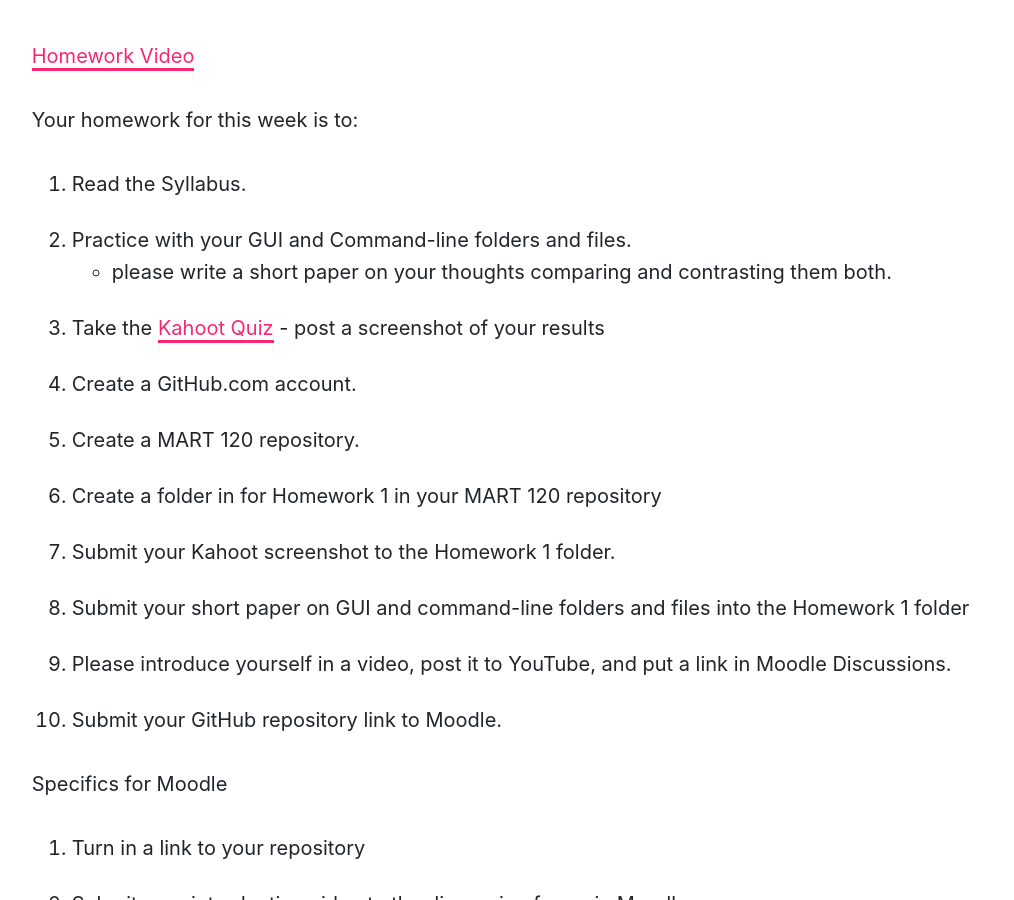
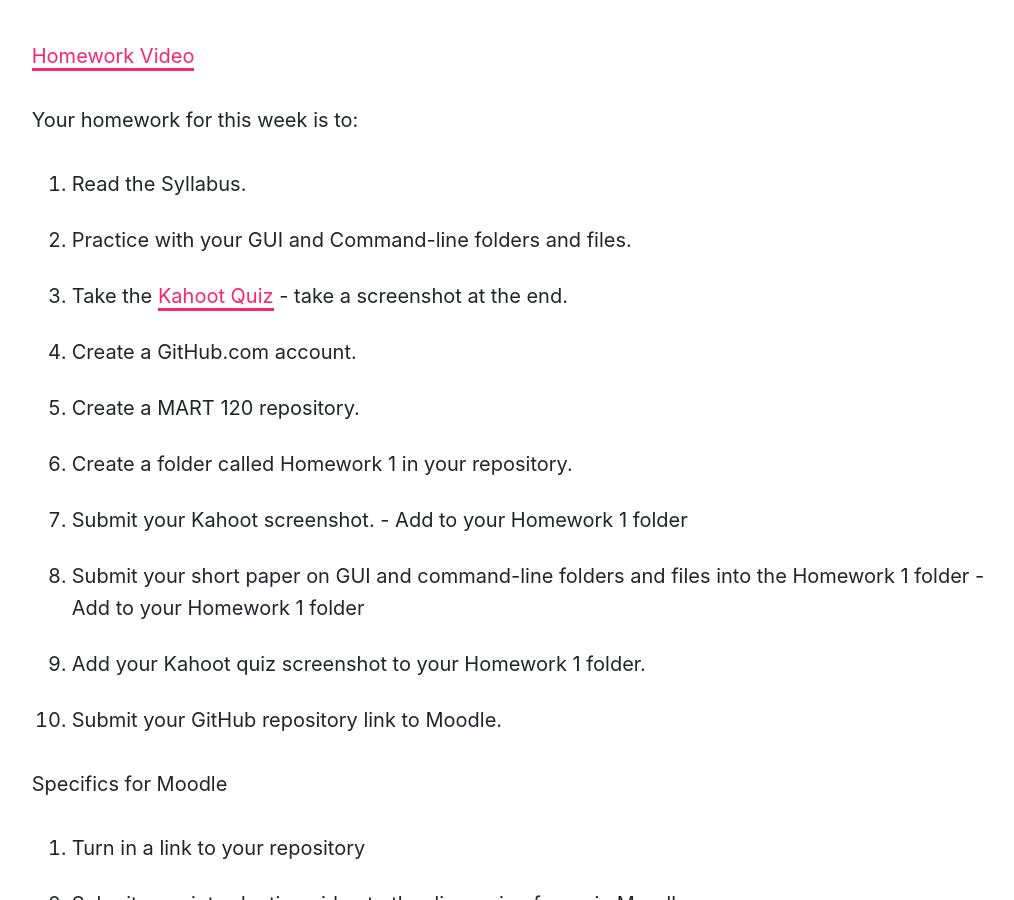
Before and after one commit to Montana-Media-Arts/MART120-Fall2022, a Jekyll site: the page built from modules/week-1/_posts/2017-01-09-homework.md, in a window 1280 px wide and 900 px high, scrolled down 541 px. Shown: the whole window, without its empty margins (132-1146 px from the left). Built offline with Jekyll 4.4.1, drawn with Linux system fonts in a browser that asks for light colours; nearby versions of some CDN libraries.

Commit message:
Update 2017-01-09-homework.md

```diff
--- a/modules/week-1/_posts/2017-01-09-homework.md
+++ b/modules/week-1/_posts/2017-01-09-homework.md
@@ -14,14 +14,13 @@ Your homework for this week is to:
 
 1. Read the Syllabus.
 2. Practice with your GUI and Command-line folders and files.
-    - please write a short paper on your thoughts comparing and contrasting them both.
-3. Take the <a href="https://kahoot.it/challenge/07693353?challenge-id=84387498-97d5-4d82-ae4e-eabb1c94cf58_1660427584334" target="_blank">Kahoot Quiz</a> - post a screenshot of your results
+3. Take the <a href="https://kahoot.it/challenge/07693353?challenge-id=84387498-97d5-4d82-ae4e-eabb1c94cf58_1660427584334" target="_blank">Kahoot Quiz</a> - take a screenshot at the end.
 4. Create a GitHub.com account.
 5. Create a MART 120 repository.
-6. Create a folder in for Homework 1 in your MART 120 repository
-7. Submit your Kahoot screenshot to the Homework 1 folder.
-8. Submit your short paper on GUI and command-line folders and files into the Homework 1 folder
-9. Please introduce yourself in a video, post it to YouTube, and put a link in Moodle Discussions.
+6. Create a folder called Homework 1 in your repository.
+7. Submit your Kahoot screenshot. - Add to your Homework 1 folder
+8. Submit your short paper on GUI and command-line folders and files into the Homework 1 folder - Add to your Homework 1 folder
+9. Add your Kahoot quiz screenshot to your Homework 1 folder.
 10. Submit your GitHub repository link to Moodle.
 
 Specifics for Moodle
```
